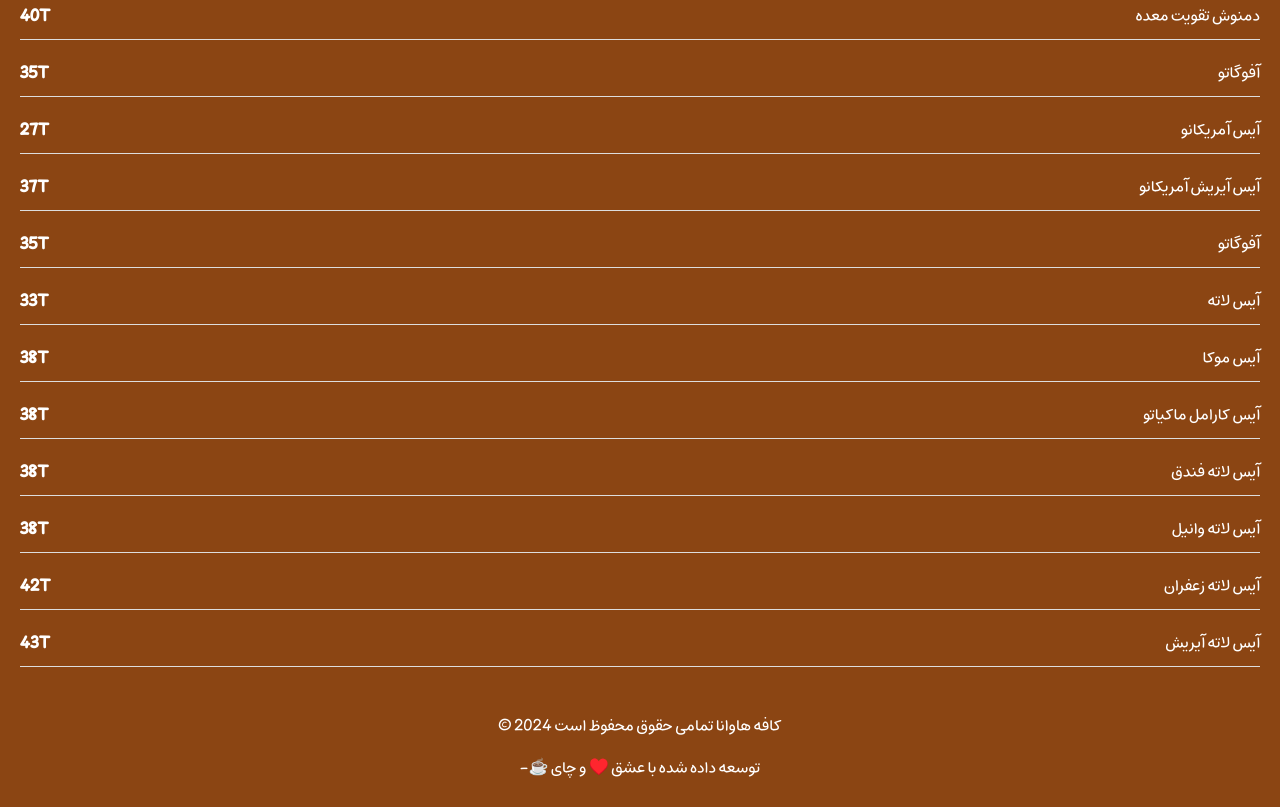
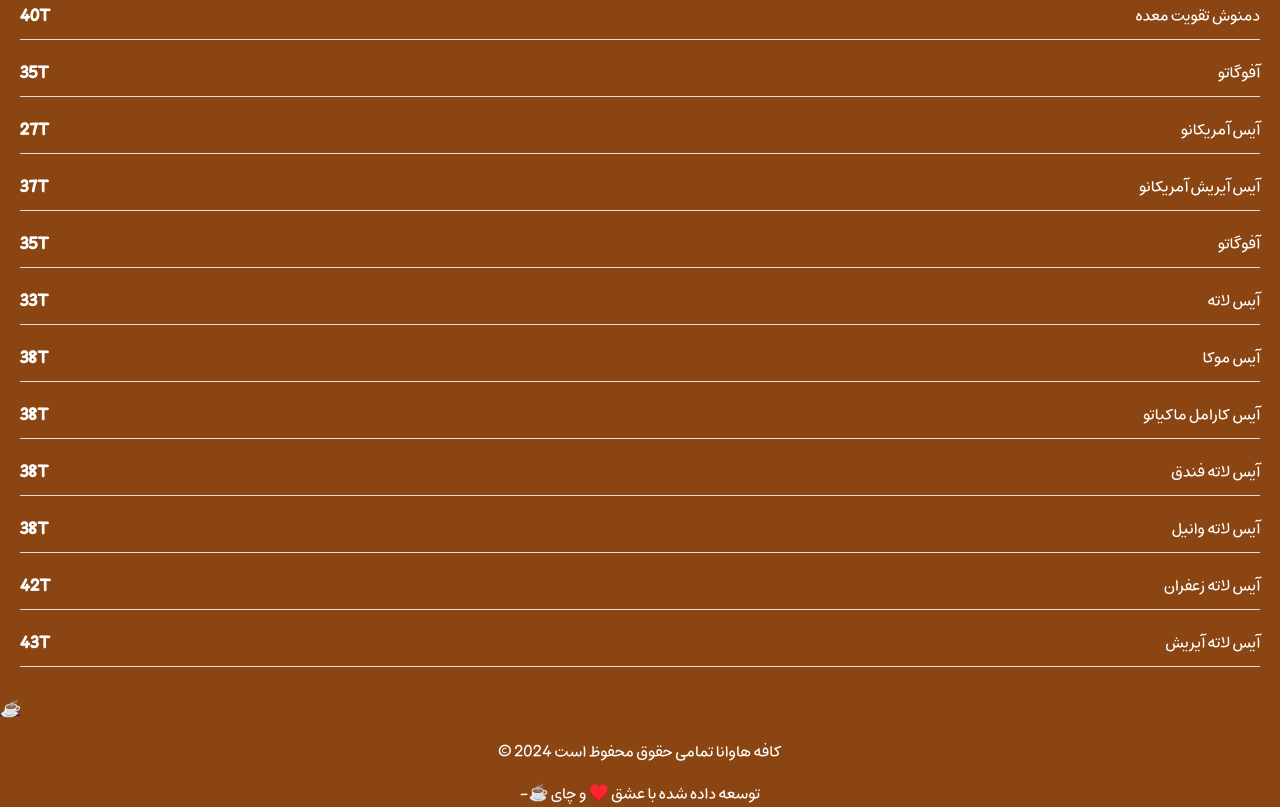
Before and after one commit to rojcode/menu, a plain HTML site: page index.html in a window 1280 px wide. Shown: the part 1944-2751 px from the top of the page. Before the commit the page ends 2725 px from the top, so only its background shows below. Drawn offline with Linux system fonts and the light colour scheme.

Commit message:
Update index.html

```diff
--- a/index.html
+++ b/index.html
@@ -3,14 +3,23 @@
    <head>
       <meta charset="UTF-8">
       <meta name="viewport" content="width=device-width, initial-scale=1.0">
-      <!-- <link rel="stylesheet" href="style.css"> -->
    </head>
    <body>
       <header></header>
       <nav>
+
       </nav>
       <section>
+
       </section>
+      <div class="phone-button">
+         <a href="https://www.google.com/maps?q=35.311500,46.987794">
+            <i >
+               ☕️
+            </i>
+         </a>
+      </div>
+
       <footer>
       </footer>
       <div id="myModal" class="modal">
```
